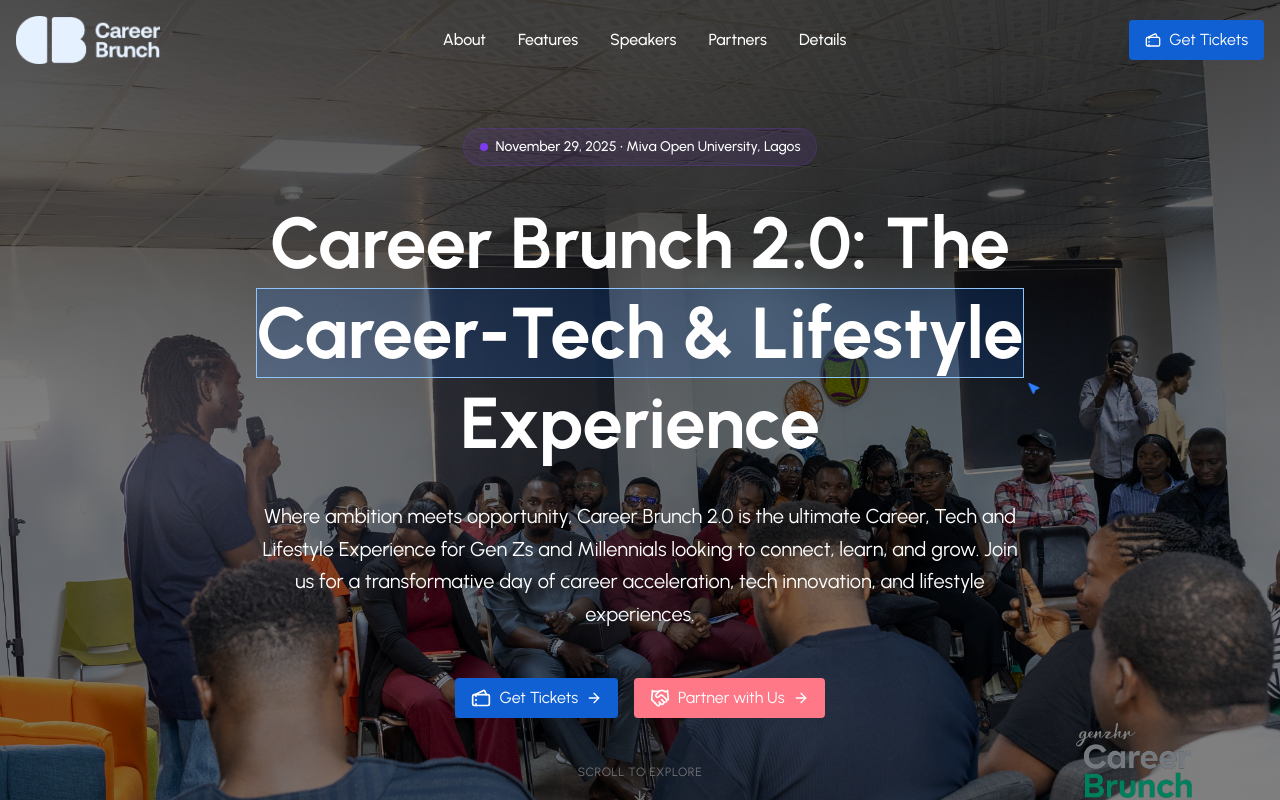
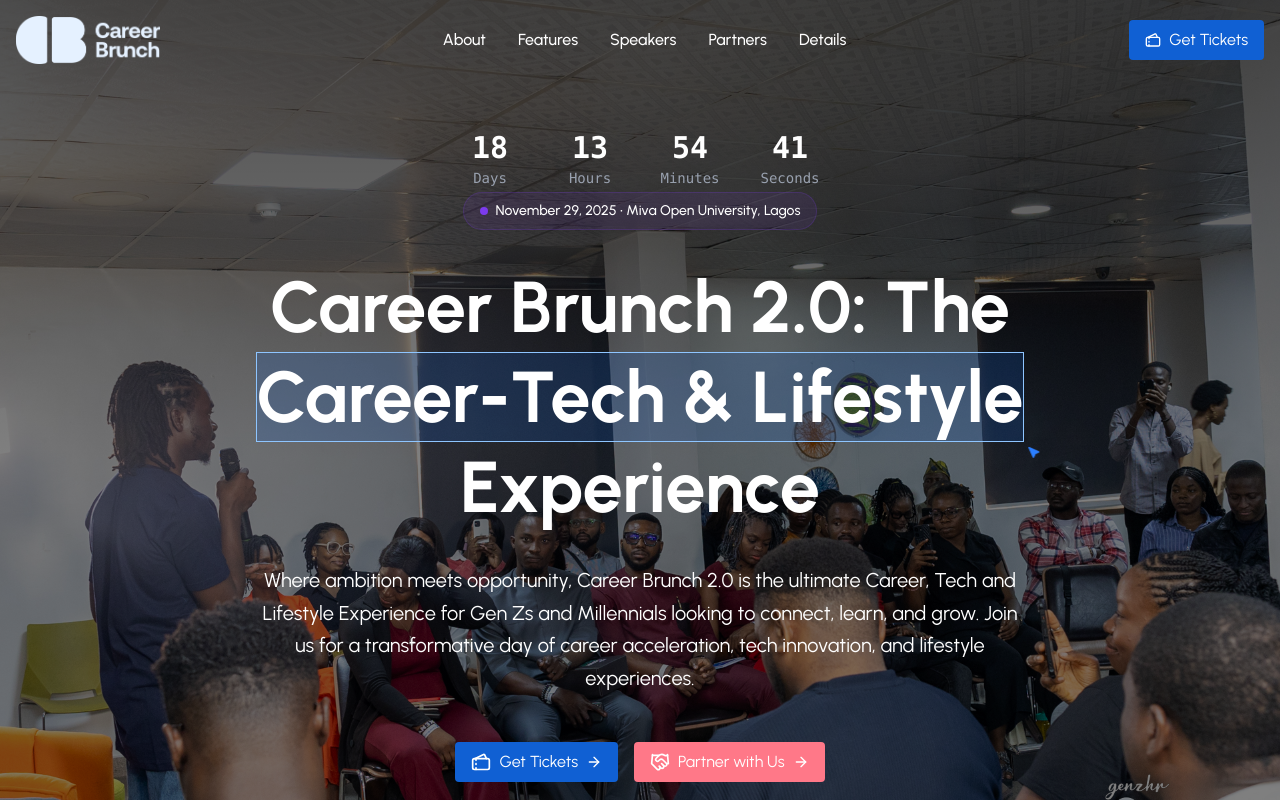
Before and after one commit to Olawoyin1/cbrunch, a React (Vite) app: page / in a window 1280 px wide. Shown: the top 800 px of the page. Built offline with nearby package versions, Linux system fonts and the light colour scheme.

Commit message:
countdown

```diff
--- a/src/components/Hero.tsx
+++ b/src/components/Hero.tsx
@@ -1,12 +1,91 @@
 // import { button } from "@/components/ui/button";
 import { Handshake, ArrowRight } from "lucide-react";
 import { PointerHighlight } from "../components/ui/pointer-highlight";
+import { LuTickets } from "react-icons/lu";
+import { useEffect, useState } from "react";
+import { motion, AnimatePresence } from "framer-motion";
+
 // import { openMainstackCheckout } from "../utils/mainstackCheckout";
 
-import { LuTickets } from "react-icons/lu";
+// const Countdown: React.FC = () => {
+//   const targetDate = new Date("2025-11-29T00:00:00").getTime();
+//   const [timeLeft, setTimeLeft] = useState(calculateTimeLeft());
+//   const [prevSeconds, setPrevSeconds] = useState(timeLeft.seconds);
 
+//   function calculateTimeLeft() {
+//     const now = new Date().getTime();
+//     const difference = targetDate - now;
+
+//     const days = Math.floor(difference / (1000 * 60 * 60 * 24));
+//     const hours = Math.floor((difference / (1000 * 60 * 60)) % 24);
+//     const minutes = Math.floor((difference / (1000 * 60)) % 60);
+//     const seconds = Math.floor((difference / 1000) % 60);
+
+//     return { days, hours, minutes, seconds };
+//   }
+
+//   useEffect(() => {
+//     const timer = setInterval(() => {
+//       setTimeLeft((prev) => {
+//         const updated = calculateTimeLeft();
+//         setPrevSeconds(prev.seconds);
+//         return updated;
+//       });
+//     }, 1000);
+//     return () => clearInterval(timer);
+//   }, []);
+
+//   return (
+//     <div className="flex justify-center items-center  font-mono">
+//       <div className="text-center space-x-6 flex text-5xl md:text-7xl">
+//         <TimeBlock label="Days" value={timeLeft.days} />
+//         <TimeBlock label="Hours" value={timeLeft.hours} />
+//         <TimeBlock label="Minutes" value={timeLeft.minutes} />
+//         <AnimatedSeconds value={timeLeft.seconds} prevValue={prevSeconds} />
+//       </div>
+//     </div>
+//   );
+// };
+
+const TimeBlock = ({ label, value }: { label: string; value: number }) => (
+  <div className="flex flex-col items-center relative">
+    <div className="h-[40px] w-[100px] flex justify-center items-center flex-col overflow-hidden">
+      <span className="absolute text-3xl font-bold">
+        {value.toString().padStart(2, "0")}
+      </span>
+    </div>
+    <span className="text-sm text-gray-400">{label}</span>
+  </div>
+);
 
 const Hero = () => {
+  const targetDate = new Date("2025-11-29T00:00:00").getTime();
+  const [timeLeft, setTimeLeft] = useState(calculateTimeLeft());
+  const [prevSeconds, setPrevSeconds] = useState(timeLeft.seconds);
+
+  function calculateTimeLeft() {
+    const now = new Date().getTime();
+    const difference = targetDate - now;
+
+    const days = Math.floor(difference / (1000 * 60 * 60 * 24));
+    const hours = Math.floor((difference / (1000 * 60 * 60)) % 24);
+    const minutes = Math.floor((difference / (1000 * 60)) % 60);
+    const seconds = Math.floor((difference / 1000) % 60);
+
+    return { days, hours, minutes, seconds };
+  }
+
+  useEffect(() => {
+    const timer = setInterval(() => {
+      setTimeLeft((prev) => {
+        const updated = calculateTimeLeft();
+        setPrevSeconds(prev.seconds);
+        return updated;
+      });
+    }, 1000);
+    return () => clearInterval(timer);
+  }, []);
+
   return (
     <section className="relative min-h-[800px] md:min-h-screen flex items-center text-white justify-center overflow-hidden">
       {/* white Image with Overlay */}
@@ -24,6 +103,17 @@
 
       {/* Content */}
       <div className="container relative z-10 px-4 py-12 md:py-32">
+          <div className="flex mb-1 justify-center items-center  font-mono">
+            <div className="text-center space-x-0 flex text-2xl md:text-4xl">
+              <TimeBlock label="Days" value={timeLeft.days} />
+              <TimeBlock label="Hours" value={timeLeft.hours} />
+              <TimeBlock label="Minutes" value={timeLeft.minutes} />
+              <AnimatedSeconds
+                value={timeLeft.seconds}
+                prevValue={prevSeconds}
+              />
+            </div>
+          </div>
         <div className="max-w-5xl mx-auto text-center space-y-8 animate-fade-in">
           {/* Badge */}
           <div className="inline-flex items-center gap-2 px-4 py-2 backdrop-blur-4xl rounded-full bg-[#7c3bed]/10 border border-[#7c3bed]/20 text-sm font-medium animate-scale-in">
@@ -56,26 +146,15 @@
             experiences.
           </p>
 
-
-
-
           {/* CTA buttons */}
           <div className="flex flex-col sm:flex-row items-center justify-center gap-4 pt-4">
-
-            <a
-             href="https://mainstack.store/thegenzhr/career-brunch"
-             >
-
-
-              <button  className="flex rounded cursor-pointer bg-primary px-4 py-2 items-center gap-2">
+            <a href="https://mainstack.store/thegenzhr/career-brunch">
+              <button className="flex rounded cursor-pointer bg-primary px-4 py-2 items-center gap-2">
                 <LuTickets className="w-5 h-5" />
                 Get Tickets
                 <ArrowRight className="w-4 h-4 transition-transform group-hover:translate-x-1" />
               </button>
-             </a>
-
-
-
+            </a>
 
             <a href="https://forms.gle/SPsMCsaDnHkUso446">
               <button className="flex cursor-pointer bg-sec px-4 py-2 rounded items-center gap-2">
@@ -105,3 +184,29 @@
 };
 
 export default Hero;
+
+const AnimatedSeconds = ({
+  value,
+}: //   prevValue,
+{
+  value: number;
+  prevValue: number;
+}) => (
+  <div className="flex flex-col items-center relative">
+    <div className="h-[40px] w-[100px] flex justify-center items-center overflow-hidden">
+      <AnimatePresence mode="popLayout">
+        <motion.span
+          key={value}
+          initial={{ y: 40, opacity: 0, rotateX: 90 }}
+          animate={{ y: 0, opacity: 1, rotateX: 0 }}
+          exit={{ y: -40, opacity: 0, rotateX: -90 }}
+          transition={{ duration: 0.4, ease: "easeInOut" }}
+          className="absolute text-3xl font-bold"
+        >
+          {value.toString().padStart(2, "0")}
+        </motion.span>
+      </AnimatePresence>
+    </div>
+    <span className="text-sm  text-gray-400">Seconds</span>
+  </div>
+);
```
